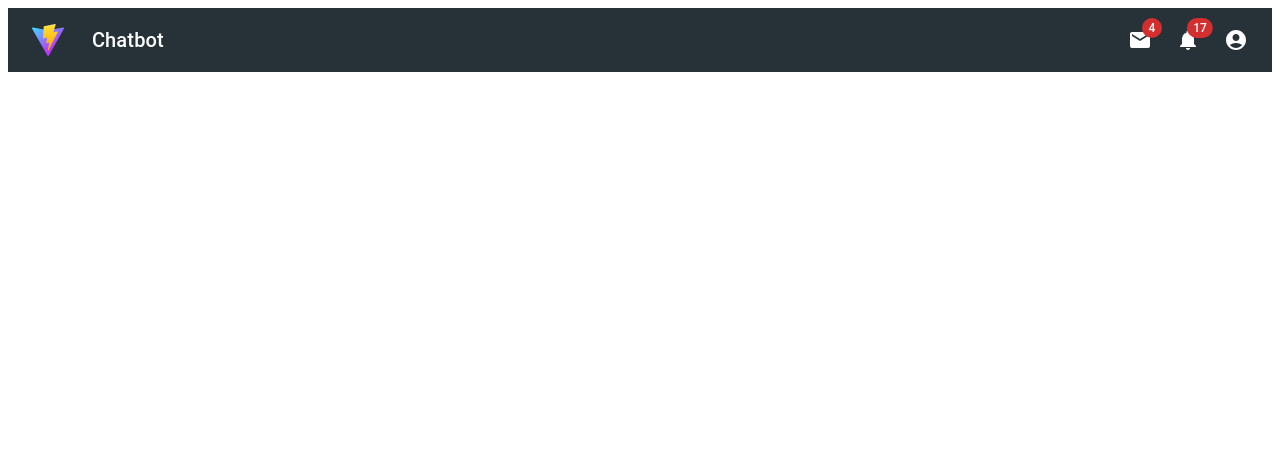
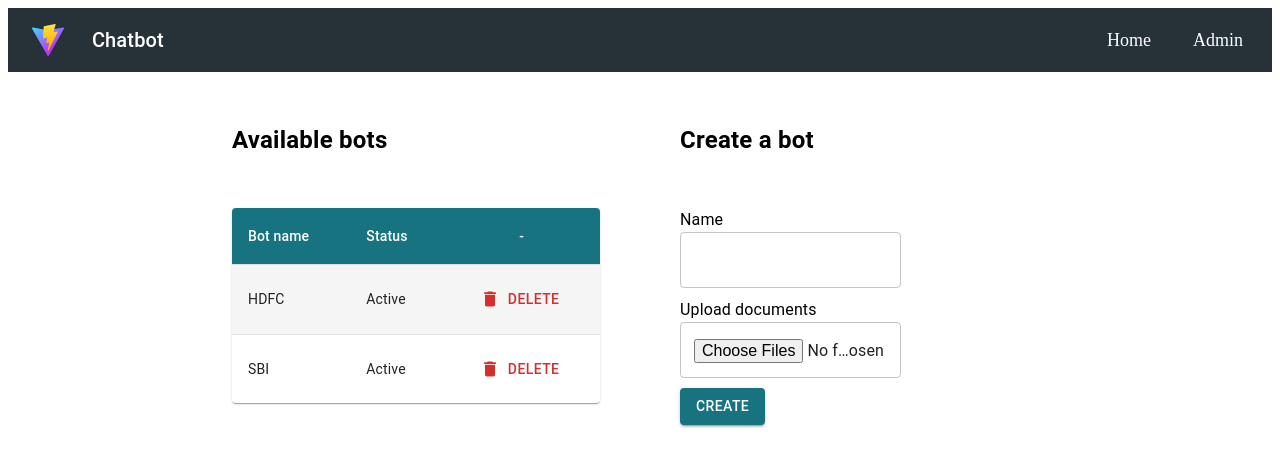
Before and after one commit to Sivasanthosh07/chatbot_ui, a React (Vite) app: page /admin in a window 1280 px wide. Before the commit this address had no page. Shown: the top 466 px of the page. Built offline with nearby package versions, Linux system fonts and the light colour scheme.

Commit message:
UI components added

```diff
--- a/package.json
+++ b/package.json
@@ -14,6 +14,7 @@
     "@emotion/styled": "^11.11.0",
     "@mui/icons-material": "^5.14.12",
     "@mui/material": "^5.14.12",
+    "nanoid": "^5.0.1",
     "react": "^18.2.0",
     "react-dom": "^18.2.0"
   },
--- a/src/App.tsx
+++ b/src/App.tsx
@@ -1,6 +1,7 @@
 import "./App.css"
 import ChatBox from "./components/ChatBox";
 import NavBar from "./components/NavBar"
+import AdminPage from "./pages/adminPage";
 import HomePage from "./pages/home"
 import { BrowserRouter, Routes, Route } from "react-router-dom";
 
@@ -14,7 +15,8 @@ function App() {
       <BrowserRouter>
         <Routes>
           <Route path="/" element={<HomePage />} />
-          <Route path="/chatbot" element={<ChatBox />} />
+          <Route path="/chatbot/:id" element={<ChatBox />} />
+          <Route path="/admin" element={<AdminPage />} />
 
         </Routes>
       </BrowserRouter>
--- a/src/components/ChatBox.tsx
+++ b/src/components/ChatBox.tsx
@@ -1,10 +1,17 @@
 import { Button, Grid } from "@mui/material"
 import ChatMessage from "./Chat"
 import { useEffect, useRef, useState } from "react"
+import { useParams } from "react-router-dom";
+import { nanoid } from "nanoid";
 
 function ChatBox() {
     const ref = useRef<any>(null);
+    const messagesEndRef = useRef<any>(null)
     const [chatMsg, setChatMsg] = useState("")
+    const params = useParams();
+    const chatRoomId = nanoid()
+
+
     const [chatHistory, setChatHistory] = useState<[] | any>([
         {
             avatar: "",
@@ -33,7 +40,7 @@ function ChatBox() {
     ])
 
     const handleSend = () => {
-
+        if(chatMsg.trim()){
             console.log("send via socket..")
             const chat = {
                 avatar: "",
@@ -46,6 +53,8 @@ function ChatBox() {
             ref.current.focus()
         }
 
+    }
+
     const handleKeyDown = (e: any) => {
         var key = e.keyCode;
 
@@ -56,12 +65,16 @@ function ChatBox() {
 
     }
 
+    const scrollToBottom = () => {
+        messagesEndRef.current?.scrollIntoView({ behavior: "smooth" })
+      }
+
+      useEffect(() => {
+
+        scrollToBottom()
+      }, [chatMsg]);
 
 
-    // useEffect(()=>{
-    //     setChatHistory(chatHistory)
-    //     console.log(chatMsg)
-    // },[chatHistory])
 
     return (
         <>
@@ -69,9 +82,9 @@ function ChatBox() {
                 <div style={{ height: "78vh", overflowY: 'auto' }}>
                     {
                         chatHistory.map((cht: any) => (
-                            <Grid container style={{ padding: "5px" }}>
+                            <Grid key={nanoid()} container style={{ padding: "5px" }}>
                                 <Grid item xs={3}>
-                                    {cht.isBot && <img className="avatar" src="robo.jpg"></img>}
+                                    {cht.isBot && <img className="avatar" src="/robo.jpg"></img>}
                                 </Grid>
                                 <Grid item xs={6}>
                                     <ChatMessage data={cht}></ChatMessage>
@@ -82,6 +95,7 @@ function ChatBox() {
                             </Grid>
                         ))
                     }
+                     <div ref={messagesEndRef} />
                 </div>
 
                 <Grid container className="send-msg" >
--- a/src/components/NavBar.tsx
+++ b/src/components/NavBar.tsx
@@ -11,6 +11,7 @@ import AccountCircle from '@mui/icons-material/AccountCircle';
 import MailIcon from '@mui/icons-material/Mail';
 import NotificationsIcon from '@mui/icons-material/Notifications';
 import MoreIcon from '@mui/icons-material/MoreVert';
+import { Button } from '@mui/material';
 
 
 
@@ -115,7 +116,7 @@ export default function NavBar() {
 
   return (
     <Box sx={{ flexGrow: 1 }}>
-      <AppBar position="static"  elevation={0} style={{background:"#263238"}}>
+      <AppBar position="static" elevation={0} style={{ background: "#263238" }}>
         <Toolbar>
           <IconButton
             size="large"
@@ -123,8 +124,9 @@ export default function NavBar() {
             color="inherit"
             aria-label="Dashboard"
             sx={{ mr: 2 }}
+            href='/'
           >
-            <img src={"vite.svg"}></img>
+            <img src={"/vite.svg"}></img>
           </IconButton>
           <Typography
             variant="h6"
@@ -137,48 +139,31 @@ export default function NavBar() {
 
           <Box sx={{ flexGrow: 1 }} />
           <Box sx={{ display: { xs: 'none', md: 'flex' } }}>
-            <IconButton size="large" aria-label="show 4 new mails" color="inherit">
-              <Badge badgeContent={4} color="error">
-                <MailIcon />
-              </Badge>
+            <IconButton
+              size="small"
+              edge="start"
+              color="inherit"
+              href='/'
+              sx={{
+                paddingRight:"40px"
+              }}
+            >
+              Home
             </IconButton>
             <IconButton
-              size="large"
-              aria-label="show 17 new notifications"
+              size="small"
+              edge="start"
               color="inherit"
+              href='/admin'
             >
-              <Badge badgeContent={17} color="error">
-                <NotificationsIcon />
-              </Badge>
-            </IconButton>
-            <IconButton
-              size="large"
-              edge="end"
-              aria-label="account of current user"
-              aria-controls={menuId}
-              aria-haspopup="true"
-              onClick={handleProfileMenuOpen}
-              color="inherit"
-            >
-              <AccountCircle />
+              Admin
             </IconButton>
           </Box>
-          <Box sx={{ display: { xs: 'flex', md: 'none' } }}>
-            <IconButton
-              size="large"
-              aria-label="show more"
-              aria-controls={mobileMenuId}
-              aria-haspopup="true"
-              onClick={handleMobileMenuOpen}
-              color="inherit"
-            >
-              <MoreIcon />
-            </IconButton>
-          </Box>
+
         </Toolbar>
       </AppBar>
-      {renderMobileMenu}
-      {renderMenu}
+
+
     </Box>
   );
 }
--- a/src/main.tsx
+++ b/src/main.tsx
@@ -4,7 +4,7 @@ import App from './App.tsx'
 import './index.css'
 
 ReactDOM.createRoot(document.getElementById('root')!).render(
-  <React.StrictMode>
+
     <App />
-  </React.StrictMode>,
+
 )
--- /dev/null
+++ b/src/pages/adminPage.tsx
@@ -0,0 +1,107 @@
+import { Button, Grid, IconButton, Input, Paper, Table, TableBody, TableCell, TableContainer, TableHead, TableRow, TextField, Typography, inputClasses, tableCellClasses } from "@mui/material";
+import { styled } from '@mui/material/styles';
+import { useEffect, useState } from "react";
+import { FormControl, useFormControlContext } from '@mui/base/FormControl';
+import clsx from 'clsx';
+import { FileUploadOutlined, FileUpload, Label } from "@mui/icons-material";
+import DeleteIcon from '@mui/icons-material/Delete';
+
+const StyledTableCell = styled(TableCell)(({ theme }) => ({
+    [`&.${tableCellClasses.head}`]: {
+        backgroundColor: "#187380",
+        color: theme.palette.common.white,
+    },
+    [`&.${tableCellClasses.body}`]: {
+        fontSize: 14,
+    },
+}));
+
+const StyledTableRow = styled(TableRow)(({ theme }) => ({
+    '&:nth-of-type(odd)': {
+        backgroundColor: theme.palette.action.hover,
+    },
+    // hide last border
+    '&:last-child td, &:last-child th': {
+        border: 0,
+    },
+}));
+
+function AdminPage() {
+
+    const handleUpload = () => { }
+    const rows = [
+        { id: "1", name: "HDFC", status: "Active" },
+        { id: "2", name: "SBI", status: "Active" },
+    ]
+
+
+
+    console.log(rows)
+    return (
+        <>
+
+            <div style={{ paddingTop: "50px" }}>
+                <Grid container spacing={10} >
+                    <Grid item xs={2}>
+
+                    </Grid>
+                    <Grid item xs={4}>
+                        <Typography fontSize={"24px"} style={{ fontWeight: "bold" }}>Available bots</Typography>
+                        <TableContainer component={Paper} style={{ marginTop: "50px" }}>
+                            <Table aria-label="customized table">
+                                <TableHead>
+                                    <TableRow>
+                                        <StyledTableCell>Bot name</StyledTableCell>
+                                        <StyledTableCell >Status</StyledTableCell>
+                                        <StyledTableCell align="center" >-</StyledTableCell>
+                                    </TableRow>
+                                </TableHead>
+                                <TableBody>
+                                    {rows.map((row) => (
+                                        <StyledTableRow key={row.name}>
+                                            <StyledTableCell component="th" scope="row">{row.name}</StyledTableCell>
+                                            <StyledTableCell >{row.status}</StyledTableCell>
+                                            <StyledTableCell align="center"> <Button color={"error"} variant="text" startIcon={<DeleteIcon />}>Delete</Button></StyledTableCell>
+
+                                        </StyledTableRow>
+                                    ))}
+                                </TableBody>
+                            </Table>
+                        </TableContainer>
+                    </Grid>
+                    <Grid item xs={4}>
+                        <Typography fontSize={"24px"} style={{ fontWeight: "bold" }}>Create a bot</Typography>
+                        <form style={{ width: "60%", paddingTop: "50px" }}>
+                            <FormControl defaultValue="" required>
+                                <Typography >Name</Typography>
+                                <TextField id="outlined-basic" variant="outlined" fullWidth />
+                            </FormControl>
+
+                            <FormControl defaultValue="" style={{ paddingTop: "10px" }} required>
+                                <Typography>Upload documents</Typography>
+                                <TextField
+                                    id="outlined-basic"
+                                    variant="outlined"
+                                    type="file"
+                                    inputProps={{
+                                        multiple: true
+                                    }}
+                                />
+                            </FormControl>
+                            <FormControl defaultValue="" style={{ paddingTop: "10px" }} required >
+                                <Button variant="contained" style={{ background: "#187380" }}>Create</Button>
+                            </FormControl>
+
+                        </form>
+
+                    </Grid>
+                    <Grid item xs={2}>
+
+                    </Grid>
+                </Grid>
+            </div>
+        </>
+    )
+}
+
+export default AdminPage
--- a/src/pages/home.tsx
+++ b/src/pages/home.tsx
@@ -1,7 +1,8 @@
 import { Box, FormControl, Grid, MenuItem, OutlinedInput, Select } from "@mui/material";
 import Bot2 from "../components/Bot2";
 import { useState } from "react";
-
+import { useNavigate } from "react-router-dom";
+import { nanoid } from "nanoid";
 
 
 // mob
@@ -22,7 +23,12 @@ import { useState } from "react";
 function HomePage() {
     const [bank, setBank] = useState("0")
     const banks = [{ id: "1", name: "HDFC" }, { id: "2", name: "SBI" }]
+    const navigate = useNavigate()
 
+
+    const handleSelectedItem = (id:any)=>{
+        navigate(`/chatbot/${id}`)
+    }
 
     return (
         <>
@@ -60,11 +66,11 @@ function HomePage() {
 
 
                                 >
-                                    <MenuItem value={"0"} selected disabled>--select--</MenuItem>
+                                    <MenuItem key={nanoid()} value={"0"} selected disabled>--select--</MenuItem>
                                     {
 
                                         banks.map((b) => (
-                                            <MenuItem value={b.id}>{b.name}</MenuItem>
+                                            <MenuItem key={b.id} value={b.id} onClick={()=>handleSelectedItem(b.id)}>{b.name}</MenuItem>
                                         ))
                                     }
 
```
Also changed, not shown: 1 other file (tests, documents, lock files or other folders). Lines whose indentation alone changed are shown as unchanged.
